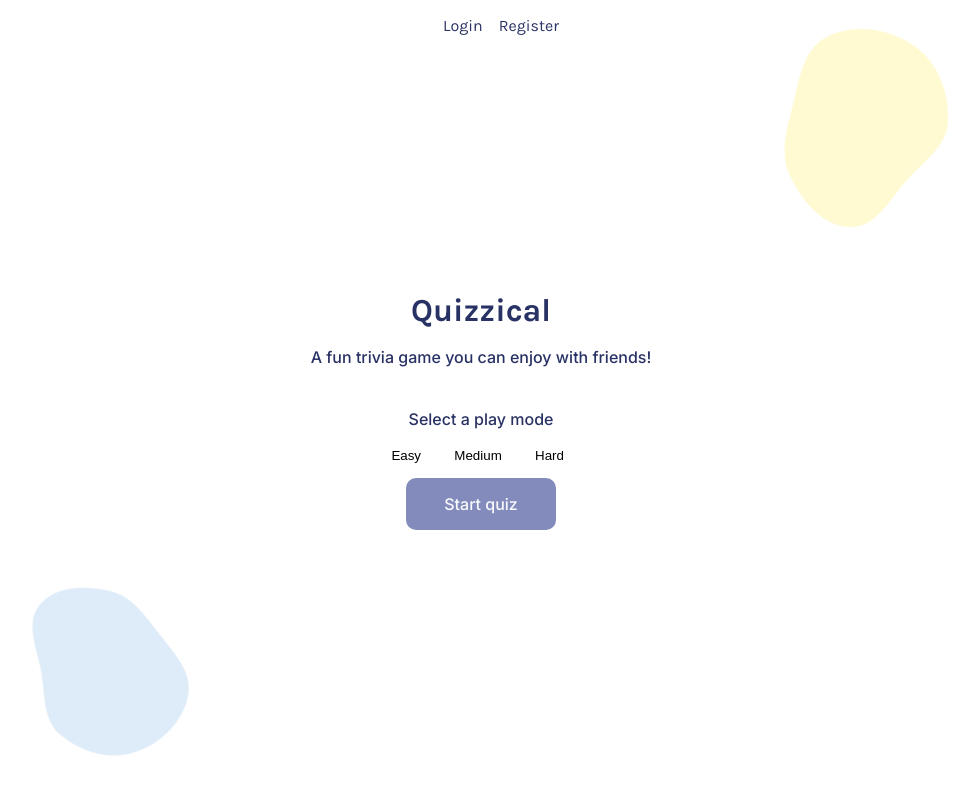
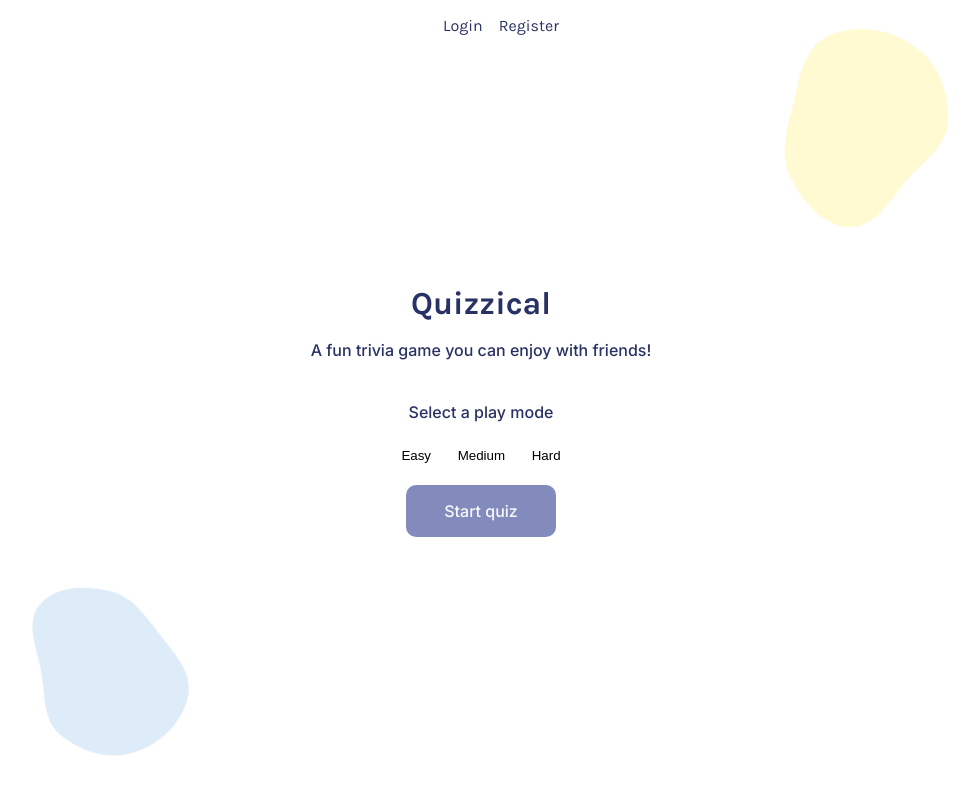
Before and after one commit to abeonweb/quizzical-game, a React (Vite) app: page / in a window 1280 px wide. Shown: the top 794 px of the page, without its empty margins (159-1138 px from the left). Built offline with nearby package versions, Linux system fonts and the light colour scheme.

Commit message:
margin top, bottom to create space around button

```diff
--- a/src/index.css
+++ b/src/index.css
@@ -90,7 +90,7 @@ h1, p{
   border: none;
   background-color: transparent;
   padding: 0.5em 1em;
-  margin-right: 0.5em;
+  margin: 0.5em 0;
   cursor: pointer;
   border-radius: 8px;
 }
```
